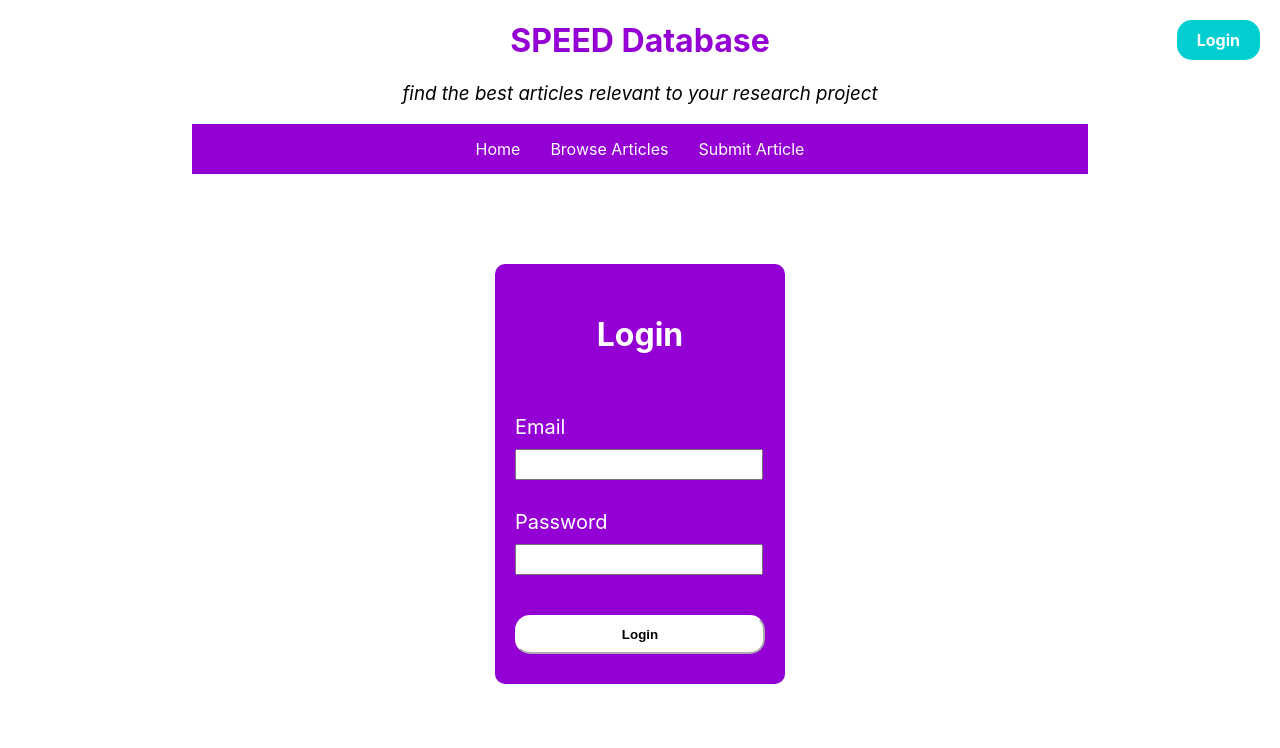
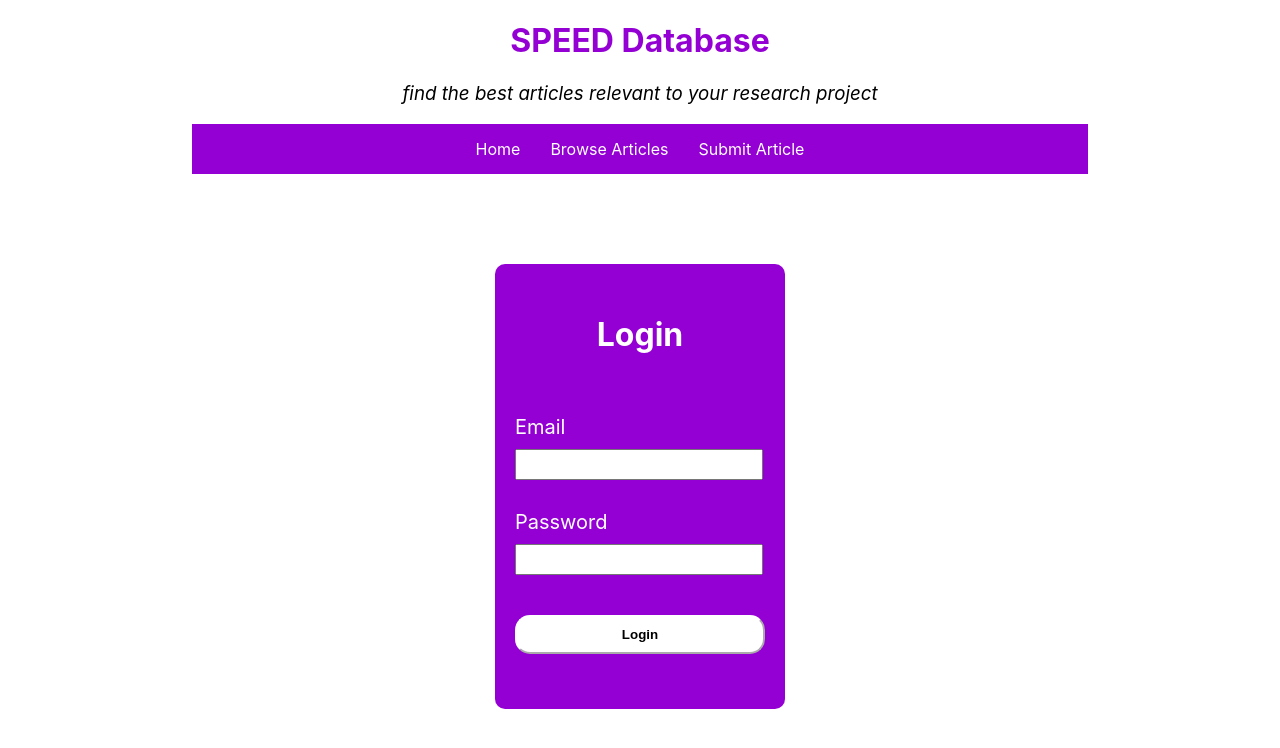
Before and after one commit to libbydavis/Assign1B, a React (Create React App) app in the folder frontend/: page /login in a window 1280 px wide. Shown: the top 748 px of the page. Built offline with nearby package versions, Linux system fonts and the light colour scheme.

Commit message:
Login working

```diff
--- a/frontend/src/App.css
+++ b/frontend/src/App.css
@@ -90,6 +90,7 @@ label {
 
 .formButton {
   margin-top: 10px;
+  margin-bottom: 25px;
   background-color: white;
   padding: 10px 20px;
   border-radius: 15px;
@@ -98,3 +99,8 @@ label {
   border-color: white;
   width: 100%;
 }
+
+.errorMessage {
+  color: white;
+  font-size: 16px;
+}
--- a/frontend/src/App.js
+++ b/frontend/src/App.js
@@ -1,9 +1,23 @@
-import './App.css';
+import "./App.css";
+import { createContext, useState } from "react";
+
+const LoginDefaultStatus = {
+  loggedIn: false,
+  setLoggedIn: (loggedIn) => {},
+};
+
+export const LoginContext = createContext(LoginDefaultStatus);
 
 function App() {
+  const [loggedIn, setLoggedIn] = useState(LoginDefaultStatus.loggedIn);
+  const value = { loggedIn, setLoggedIn };
+
   return (
     <div className="App">
-        <p>Welcome to SPEED. Search for articles based on software engineering topics or submit an article of your own.</p>
+      <p>
+        Welcome to SPEED. Search for articles based on software engineering
+        topics or submit an article of your own.
+      </p>
     </div>
   );
 }
--- a/frontend/src/Components/Login.js
+++ b/frontend/src/Components/Login.js
@@ -1,21 +1,44 @@
-import React, { useState } from "react";
+import React, { useEffect, useState, useContext } from "react";
 import axios from "axios";
 import "../App.css";
+import { useNavigate } from "react-router-dom";
+import { LoginContext } from "../App";
 
 function Login() {
+  const loggedIn = useContext(LoginContext);
+
   const [email, setEmail] = useState("");
   const [password, setPassword] = useState("");
 
+  const [user, setUsers] = useState([]);
+  const [errorMessage, setErrorMessage] = useState("");
+
+  const navigate = useNavigate();
+
   const submitLogin = () => {
+    setErrorMessage("");
     axios
       .post("http://localhost:8082/login")
       .then((res) => {
-        console.log(res);
+        setUsers(res.data);
       })
       .catch((err) => {
         console.log("Error logging in");
       });
   };
+
+  useEffect(() => {
+    user.map((user) => {
+      if (user.email === email && user.password === password) {
+        loggedIn.setLoggedIn(true);
+        navigate("/");
+      } else {
+        setErrorMessage(
+          "Email and password do not match for an associated account"
+        );
+      }
+    });
+  }, [user]);
 
   return (
     <>
@@ -51,6 +74,8 @@ function Login() {
         <button className="formButton" onClick={() => submitLogin()}>
           Login
         </button>
+
+        <text className="errorMessage">{errorMessage}</text>
       </div>
     </>
   );
--- a/frontend/src/Components/NavBar.js
+++ b/frontend/src/Components/NavBar.js
@@ -1,14 +1,31 @@
-import {Link} from "react-router-dom";
+import { useContext } from "react";
+import { LoginContext } from "../App";
+import { Link, Navigate } from "react-router-dom";
 
 function NavBar() {
+  const loggedIn = useContext(LoginContext);
+
+  const signout = () => {
+    loggedIn.setLoggedIn(false);
+    Navigate("/");
+  };
+
   return (
     <div className="navbar">
       <div>
         <div>
-                    <Link to="/"><h1 className="title">SPEED Database</h1></Link>
-                    <h3 className="subtitle">find the best articles relevant to your research project</h3>
+          <Link to="/">
+            <h1 className="title">SPEED Database</h1>
+          </Link>
+          <h3 className="subtitle">
+            find the best articles relevant to your research project
+          </h3>
         </div>
-                <Link to="/login" className="loginButton buttonLinkStyle">Login</Link>
+        {loggedIn ? null : (
+          <Link to="/login" className="loginButton buttonLinkStyle">
+            Login
+          </Link>
+        )}
       </div>
       <div className="navLinksContainer">
         <nav className="navlinks">
@@ -18,7 +35,7 @@ function NavBar() {
         </nav>
       </div>
     </div>
-    )
+  );
 }
 
 export default NavBar;
```
Also changed, not shown: frontend/src/index.js (+7 -7 lines), 1 other file (tests, documents, lock files or other folders). Lines whose indentation alone changed are shown as unchanged.
